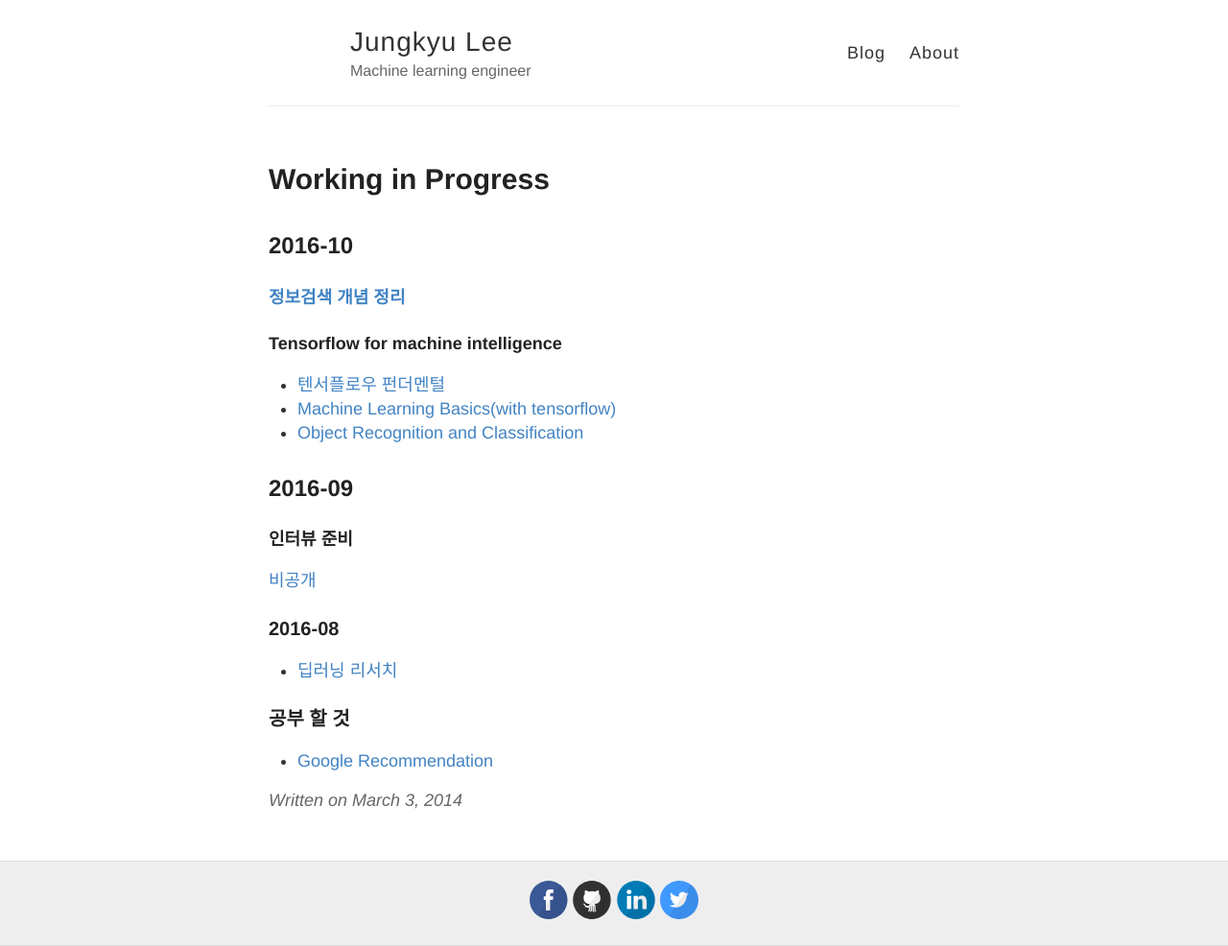
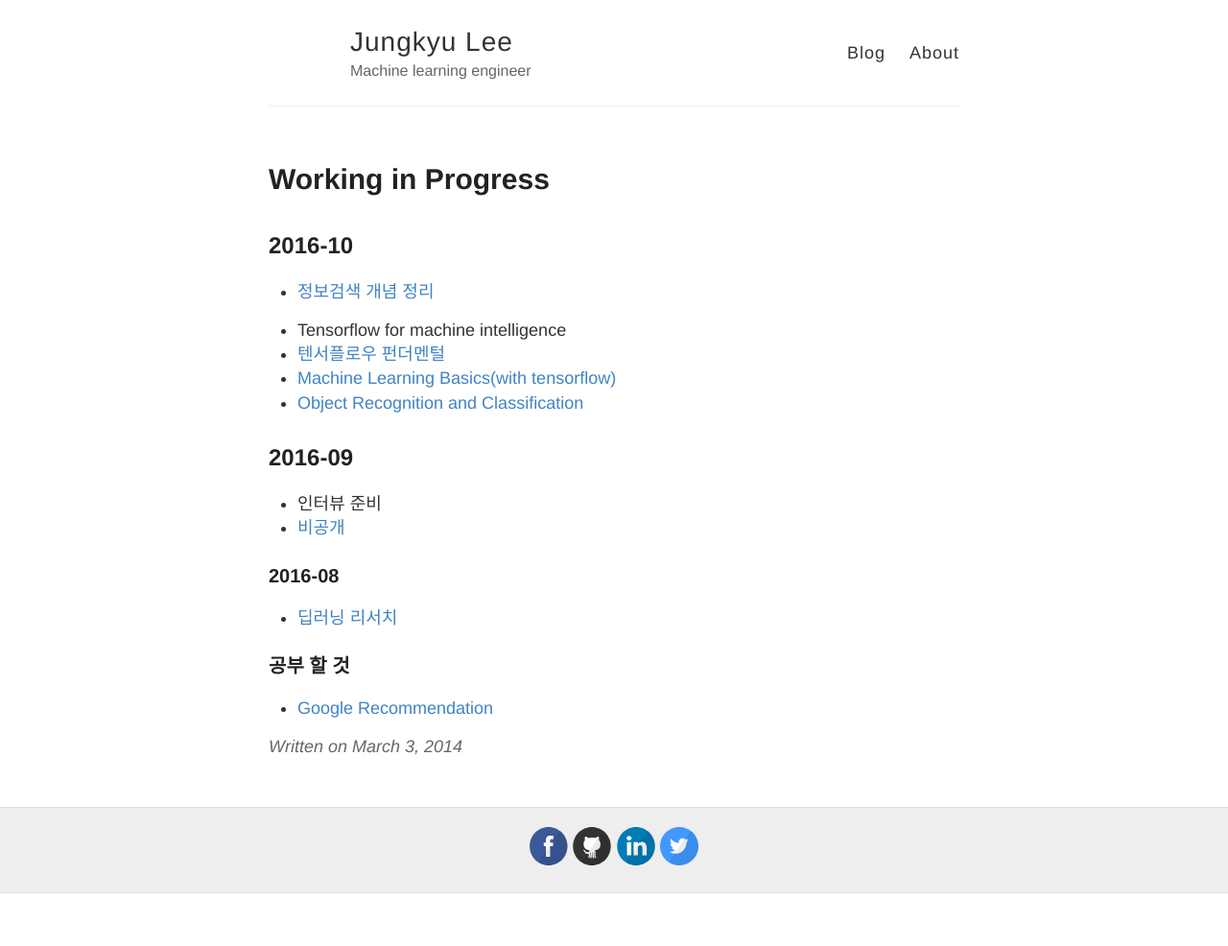
Before and after one commit to sweaterr/sweaterr.github.io, a Jekyll site: the page built from _posts/2014-3-3-Hello-World.md, in a window 1280 px wide. Shown: the whole page at 96% size. Built offline with Jekyll 4.4.1, drawn with Linux system fonts in a browser that asks for light colours; comment, search, counter and statistics services are not loaded; after the commit the page ends 931 px from its top, so only the background shows below that.

```diff
--- a/_posts/2014-3-3-Hello-World.md
+++ b/_posts/2014-3-3-Hello-World.md
@@ -4,19 +4,17 @@ title: Working in Progress
 ---
 
 ## 2016-10
-##### [정보검색 개념 정리](https://www.evernote.com/shard/s29/sh/6eeb8c1e-f376-4947-84b5-6894ee0a5df1/600ee1f2b3f0646ef9e7bf2ce206276e)
+* [정보검색 개념 정리](https://www.evernote.com/shard/s29/sh/6eeb8c1e-f376-4947-84b5-6894ee0a5df1/600ee1f2b3f0646ef9e7bf2ce206276e)
 
-##### Tensorflow for machine intelligence
-
-* [텐서플로우 펀더멘털](https://www.evernote.com/shard/s29/sh/3b83f498-3549-48c4-9a40-5119a58c2788/295769c108025ccdf29e7b74b017105c)
-* [Machine Learning Basics(with tensorflow)](https://www.evernote.com/shard/s29/sh/64d969c6-4bad-43ac-8857-1e3dec495bd5/1207f425560497681d057e67ac337029)
-* [Object Recognition and Classification](https://www.evernote.com/shard/s29/sh/73ddb54f-0dad-4270-9e8e-a56d4174d98e/6aecdddda45c09383299f93ce66c08b6)
+* Tensorflow for machine intelligence
+ * [텐서플로우 펀더멘털](https://www.evernote.com/shard/s29/sh/3b83f498-3549-48c4-9a40-5119a58c2788/295769c108025ccdf29e7b74b017105c)
+ * [Machine Learning Basics(with tensorflow)](https://www.evernote.com/shard/s29/sh/64d969c6-4bad-43ac-8857-1e3dec495bd5/1207f425560497681d057e67ac337029)
+ * [Object Recognition and Classification](https://www.evernote.com/shard/s29/sh/73ddb54f-0dad-4270-9e8e-a56d4174d98e/6aecdddda45c09383299f93ce66c08b6)
 
 ## 2016-09
 
-##### 인터뷰 준비
-
-[비공개](https://github.com/sweaterr/bookmarking)
+* 인터뷰 준비
+ * [비공개](https://github.com/sweaterr/bookmarking)
 
 ### 2016-08
 
```
